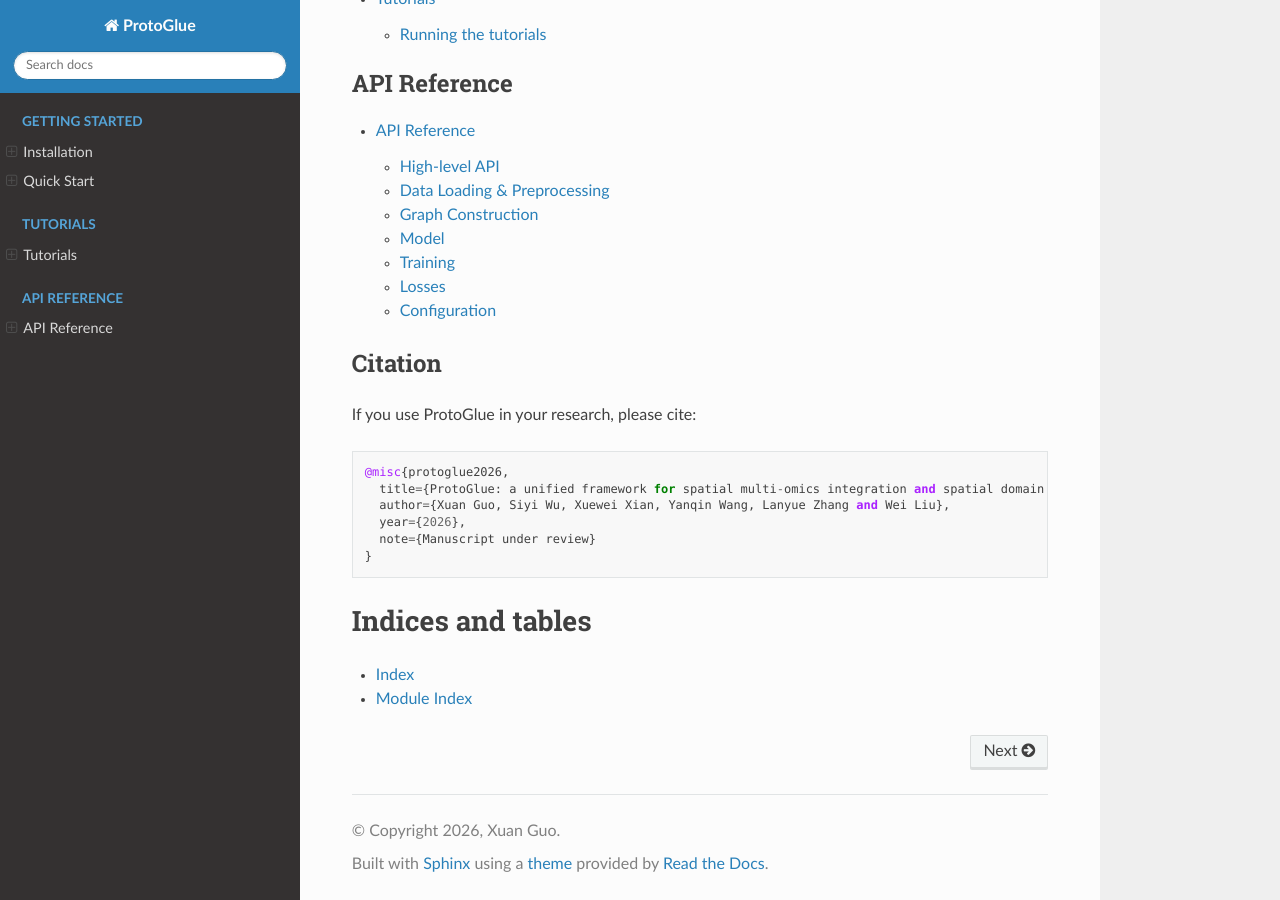
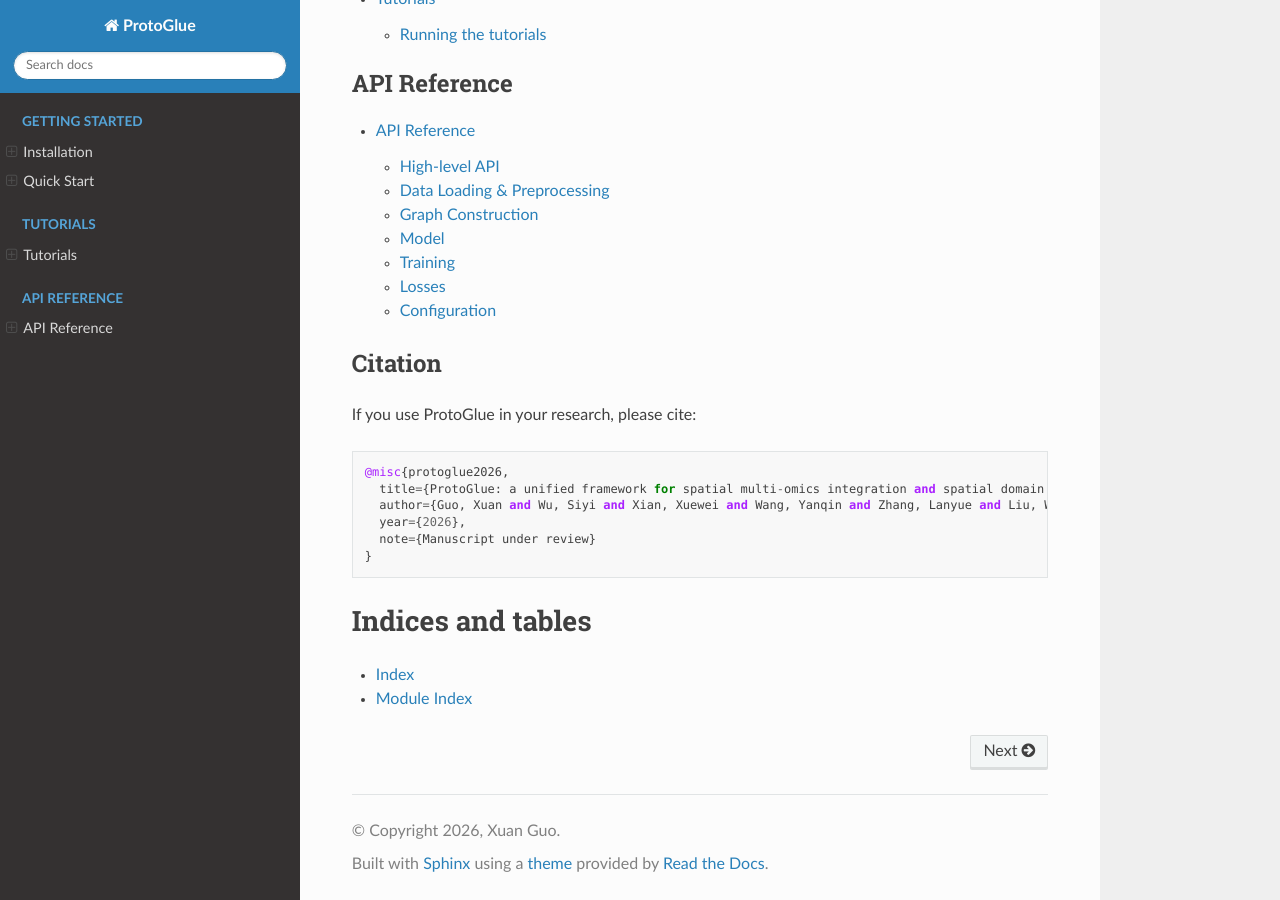
Before and after one commit to QuinnGuo-code/ProtoGlue, a Sphinx documentation site: the page built from docs/index.rst, in a window 1280 px wide and 900 px high, scrolled down 1029 px. Built offline with Sphinx 7.4.7 and the Read the Docs theme 3.1.0, drawn with Linux system fonts in a browser that asks for light colours.

Commit message:
Update index.rst

```diff
--- a/docs/index.rst
+++ b/docs/index.rst
@@ -50,7 +50,7 @@
 
    @misc{protoglue2026,
      title={ProtoGlue: a unified framework for spatial multi-omics integration and spatial domain identification},
-     author={Xuan Guo, Siyi Wu, Xuewei Xian, Yanqin Wang, Lanyue Zhang and Wei Liu},
+     author={Guo, Xuan and Wu, Siyi and Xian, Xuewei and Wang, Yanqin and Zhang, Lanyue and Liu, Wei},
      year={2026},
      note={Manuscript under review}
    }
```
